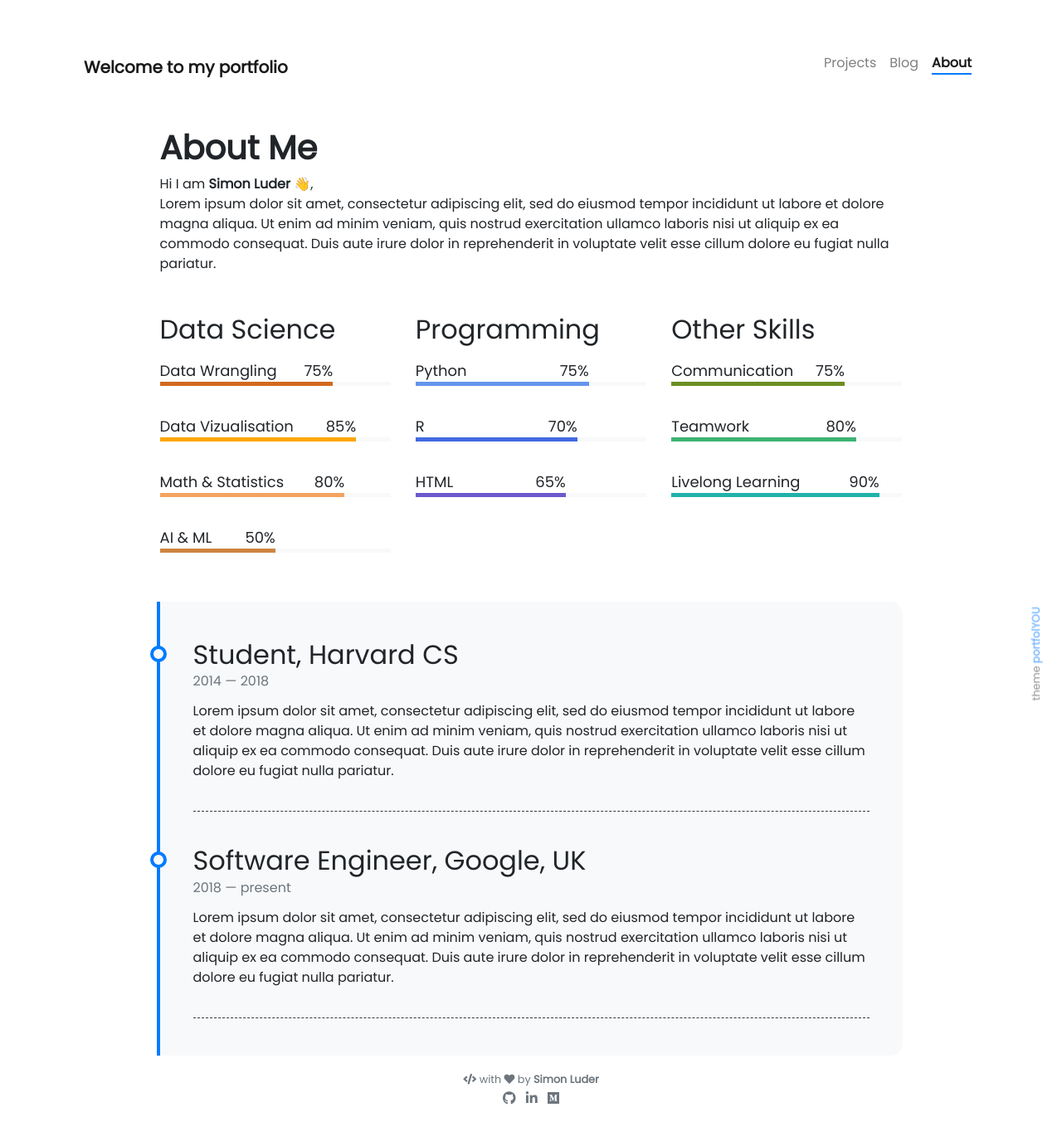
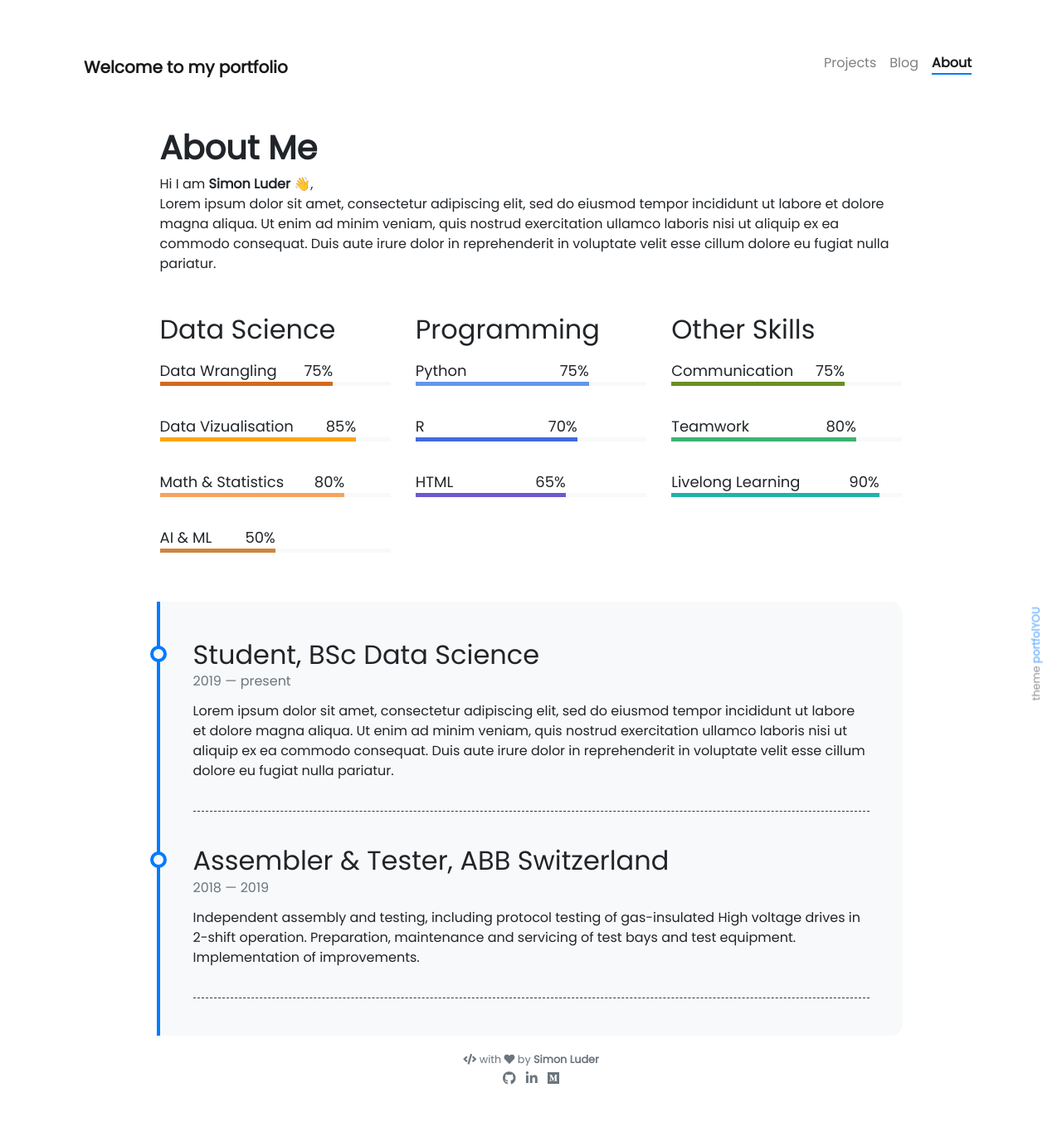
Before and after one commit to SimonLuder/simonluder.github.io, a Jekyll site: the page built from pages/about.md, in a window 1280 px wide. Shown: the whole page at 83% size. Built offline with Jekyll 4.4.1, drawn with Linux system fonts in a browser that asks for light colours; nearby versions of some CDN libraries; emoji names are drawn with the system emoji font; after the commit the page ends 1328 px from its top, so only the background shows below that.

Commit message:
Update timeline.yml

```diff
--- a/_data/timeline.yml
+++ b/_data/timeline.yml
@@ -1,17 +1,15 @@
-- title: Student, Harvard CS
-  from: 2014
-  to: 2018
+- title: Student, BSc Data Science
+  from: 2019
+  to: present
   description: Lorem ipsum dolor sit amet, consectetur adipiscing elit,
                sed do eiusmod tempor incididunt ut labore et dolore magna aliqua.
                Ut enim ad minim veniam, quis nostrud exercitation ullamco laboris
                nisi ut aliquip ex ea commodo consequat. Duis aute irure dolor in
                reprehenderit in voluptate velit esse cillum dolore eu fugiat nulla pariatur.
 
-- title: Software Engineer, Google, UK
+
+- title: Assembler & Tester, ABB Switzerland
   from: 2018
-  to: present
-  description: Lorem ipsum dolor sit amet, consectetur adipiscing elit,
-               sed do eiusmod tempor incididunt ut labore et dolore magna aliqua.
-               Ut enim ad minim veniam, quis nostrud exercitation ullamco laboris
-               nisi ut aliquip ex ea commodo consequat. Duis aute irure dolor in
-               reprehenderit in voluptate velit esse cillum dolore eu fugiat nulla pariatur.
+  to: 2019
+  description: Independent assembly and testing, including protocol testing of gas-insulated High voltage drives in 2-shift operation.
+               Preparation, maintenance and servicing of test bays and test equipment. Implementation of improvements.
```
